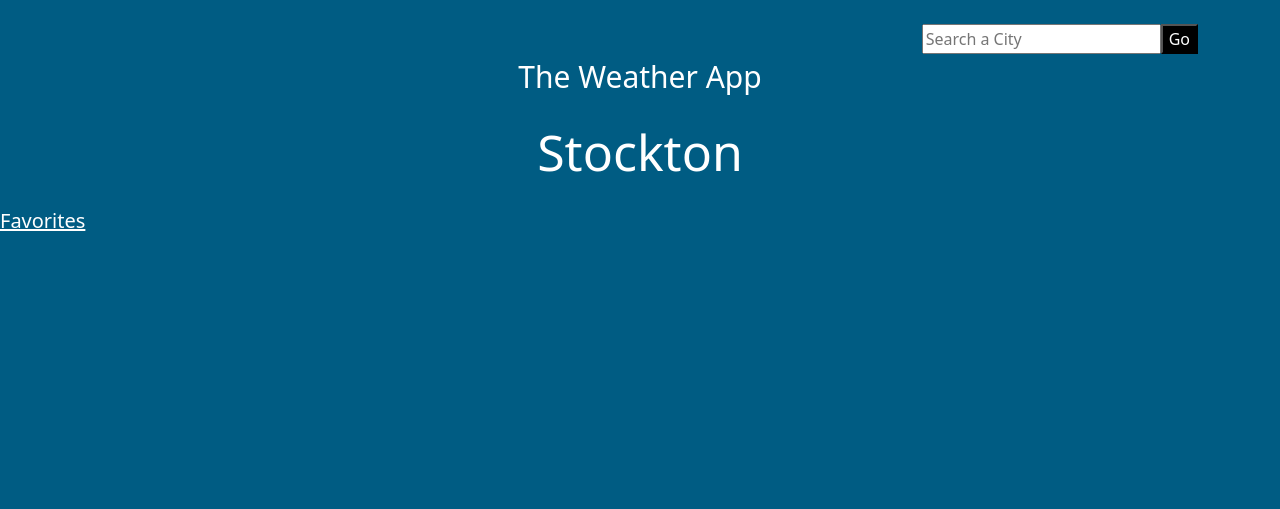
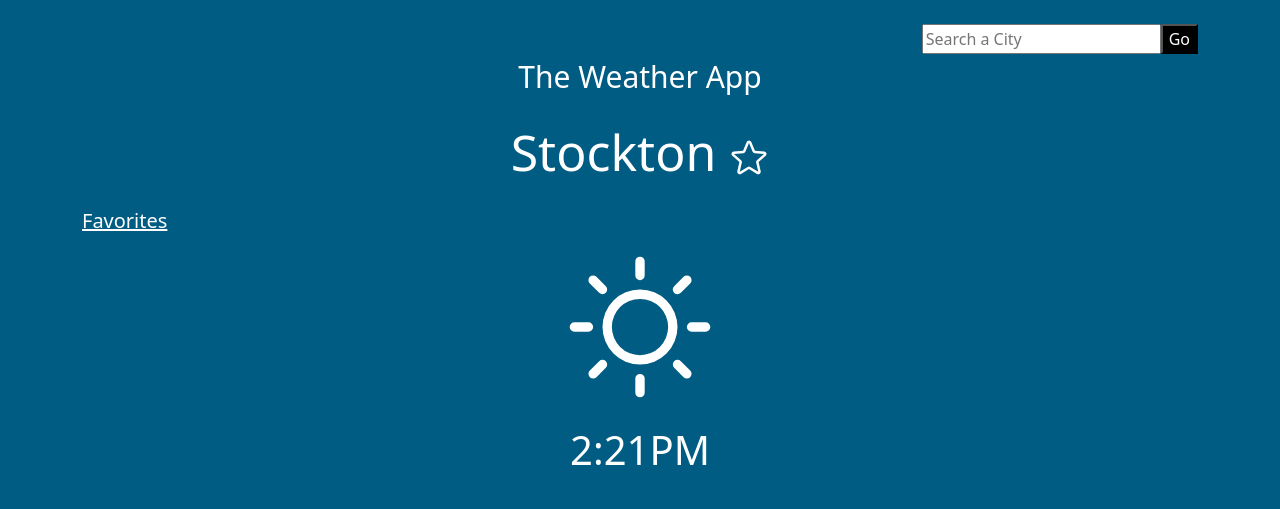
Before and after one commit to maxmendozaa/MendozaMWeatherSprintDay1, a plain HTML site: page index.html in a window 1280 px wide. Drawn offline with nearby package versions, Linux system fonts and the light colour scheme.

Commit message:
moredesign

```diff
--- a/index.html
+++ b/index.html
@@ -17,10 +17,25 @@
     </div>
   </div>
     <p class="textColor size center">The Weather App</p>
-    <!-- <img src="./assests/star.png" alt="favStar"> -->
-    <p class=" textColor center city">Stockton </p>
+   <div class="container">
+    <div class="row">
+      <p class=" textColor center city">Stockton <svg xmlns="http://www.w3.org/2000/svg" width="40" height="40" fill="white" viewBox="0 0 256 256"><path d="M239.2,97.29a16,16,0,0,0-13.81-11L166,81.17,142.72,25.81h0a15.95,15.95,0,0,0-29.44,0L90.07,81.17,30.61,86.32a16,16,0,0,0-9.11,28.06L66.61,153.8,53.09,212.34a16,16,0,0,0,23.84,17.34l51-31,51.11,31a16,16,0,0,0,23.84-17.34l-13.51-58.6,45.1-39.36A16,16,0,0,0,239.2,97.29Zm-15.22,5-45.1,39.36a16,16,0,0,0-5.08,15.71L187.35,216v0l-51.07-31a15.9,15.9,0,0,0-16.54,0l-51,31h0L82.2,157.4a16,16,0,0,0-5.08-15.71L32,102.35a.37.37,0,0,1,0-.09l59.44-5.14a16,16,0,0,0,13.35-9.75L128,32.08l23.2,55.29a16,16,0,0,0,13.35,9.75L224,102.26S224,102.32,224,102.33Z"></path></svg></p>
 
-    <p class="fav">Favorites</p>
+      <div class="container">
+        <div class="col">
+          <p class="fav">Favorites</p>
+        </div>
+       </div>
+
+      <svg xmlns="http://www.w3.org/2000/svg" width="100" height="150" fill="white" viewBox="0 0 256 256"><path d="M120,40V16a8,8,0,0,1,16,0V40a8,8,0,0,1-16,0Zm72,88a64,64,0,1,1-64-64A64.07,64.07,0,0,1,192,128Zm-16,0a48,48,0,1,0-48,48A48.05,48.05,0,0,0,176,128ZM58.34,69.66A8,8,0,0,0,69.66,58.34l-16-16A8,8,0,0,0,42.34,53.66Zm0,116.68-16,16a8,8,0,0,0,11.32,11.32l16-16a8,8,0,0,0-11.32-11.32ZM192,72a8,8,0,0,0,5.66-2.34l16-16a8,8,0,0,0-11.32-11.32l-16,16A8,8,0,0,0,192,72Zm5.66,114.34a8,8,0,0,0-11.32,11.32l16,16a8,8,0,0,0,11.32-11.32ZM48,128a8,8,0,0,0-8-8H16a8,8,0,0,0,0,16H40A8,8,0,0,0,48,128Zm80,80a8,8,0,0,0-8,8v24a8,8,0,0,0,16,0V216A8,8,0,0,0,128,208Zm112-88H216a8,8,0,0,0,0,16h24a8,8,0,0,0,0-16Z"></path></svg>
+
+      <h1 class="center textColor p-4">2:21PM</h1>
+    </div>
+   </div>
+
+
+
+
 
 
 
--- a/scripts/apps.js
+++ b/scripts/apps.js
@@ -7,7 +7,7 @@
 // });
 
 // function GetData(){
-//     fetch("https://api.adviceslip.com/advice").then(
+//     fetch("https://api.openweathermap.org/data/2.5/weather?lat=37.9577&lon=121.2908&appid=d899f449b82cfcc448b390ab82b924e7").then(
 //         response => response.json()
 //     ).then(
 //         // data => console.log(data)
```
Also changed, not shown: styles/style.css (line endings or trailing spaces).
